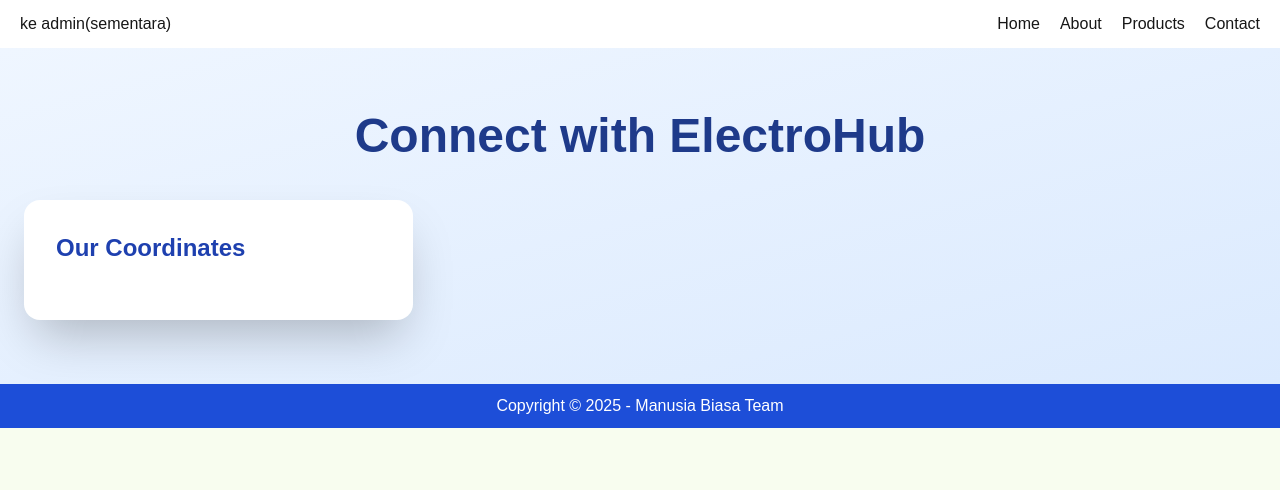
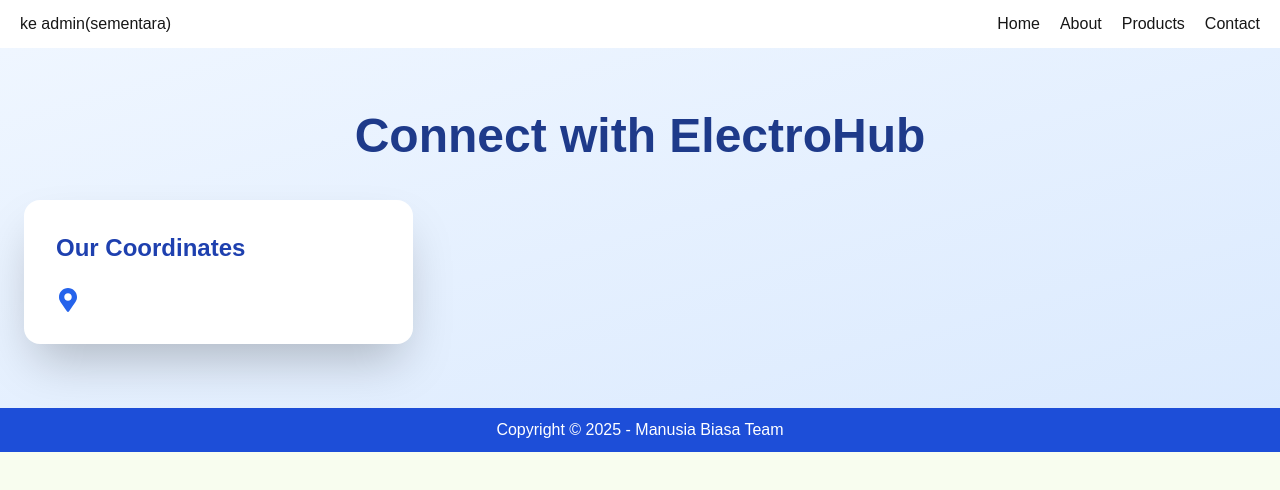
Before and after one commit to Deoca27/manusia-biasa, a Next.js app: page /contact in a window 1280 px wide. Shown: the top 490 px of the page. Built offline with nearby package versions, Linux system fonts and the light colour scheme.

Commit message:
rendika : Menambahkan ikon lokasi

```diff
--- a/app/contact/page.tsx
+++ b/app/contact/page.tsx
@@ -46,6 +46,7 @@ export default function ContactPage() {
             <h2 className="text-2xl font-bold mb-6 text-blue-800">Our Coordinates</h2>
             <div className="space-y-4">
               <div className="flex items-center">
+                <FaMapMarkerAlt className="text-blue-600 mr-4 text-2xl" />
 
               </div>
 
```
